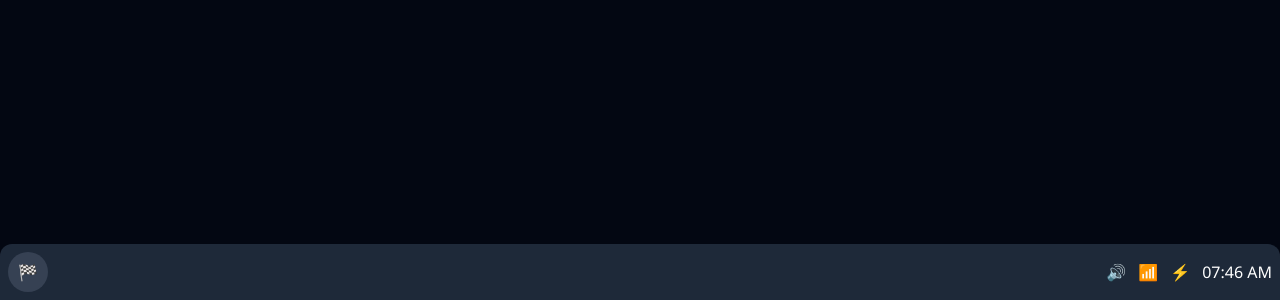
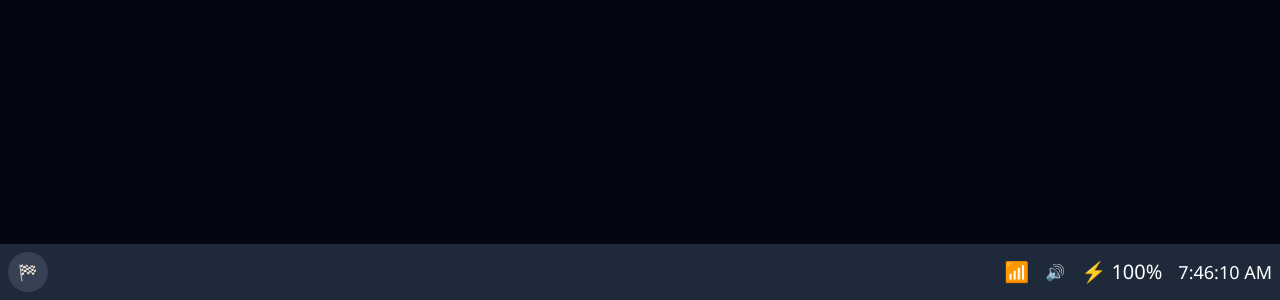
Before and after one commit to Paul-Lecomte/portfolio, a Next.js app: page / in a window 1280 px wide. Shown: the part 500-800 px from the top of the page. Built offline with nearby package versions, Linux system fonts and the light colour scheme.

Commit message:
moved the system tray to a component and also added real interactions

```diff
--- a/src/components/Desktop.tsx
+++ b/src/components/Desktop.tsx
@@ -12,6 +12,7 @@ import MediaPlayer from "@/components/MediaPlayer";
 import ImageViewer from "@/components/ImageViewer";
 import WebBrowser from "@/components/WebBrowser";
 import CodeEditor from "@/components/CodeEditor";
+import SystemTray from './SystemTray';
 
 // Default icons for the start menu (without showing on the desktop)
 const defaultIcons = [
@@ -212,7 +213,7 @@ export default function Desktop() {
             })}
 
             {/* Taskbar */}
-            <div className="absolute bottom-0 w-full bg-gray-800 p-2 flex items-center justify-between rounded-t-xl shadow-lg">
+            <div className="fixed bottom-0 w-full bg-gray-800 p-2 flex items-center justify-between shadow-lg z-50">
                 {/* Start Menu Button */}
                 <div className="relative">
                     <button
@@ -254,10 +255,7 @@ export default function Desktop() {
 
                 {/* System Tray */}
                 <div className="flex space-x-3 text-white">
-                    <span>🔊</span>
-                    <span>📶</span>
-                    <span>⚡</span>
-                    <span>{time}</span>
+                    <SystemTray />
                 </div>
             </div>
 
--- /dev/null
+++ b/src/components/SystemTray.tsx
@@ -0,0 +1,140 @@
+import React, { useState, useEffect } from 'react';
+
+const SystemTray = () => {
+    // State for controlling volume, muted status, network status, and battery level
+    const [volume, setVolume] = useState(50); // Volume control (0-100)
+    const [muted, setMuted] = useState(false); // Mute toggle
+    const [networkStatus, setNetworkStatus] = useState("online"); // Network status (online/offline)
+    const [batteryLevel, setBatteryLevel] = useState(100); // Battery level percentage
+    const [time, setTime] = useState(""); // Time for the system tray (to be updated every second)
+    const [showDate, setShowDate] = useState(false); // Toggle between showing date or time
+    const [showVolumePopup, setShowVolumePopup] = useState(false);
+    const [showNetworkPopup, setShowNetworkPopup] = useState(false);
+    const [showBatteryPopup, setShowBatteryPopup] = useState(false);
+    const [showTimePopup, setShowTimePopup] = useState(false);
+
+    // Set up effect to update time, battery status, and network changes
+    useEffect(() => {
+        // Update time every second
+        const timeInterval = setInterval(() => {
+            setTime(new Date().toLocaleTimeString());
+        }, 1000);
+
+        // Network status change handler
+        const handleNetworkChange = () => {
+            setNetworkStatus(navigator.onLine ? "online" : "offline");
+        };
+        window.addEventListener("online", handleNetworkChange);
+        window.addEventListener("offline", handleNetworkChange);
+
+        // Battery status update (only in the client-side environment)
+        if (typeof navigator !== 'undefined' && navigator.getBattery) {
+            const updateBatteryStatus = async () => {
+                const battery = await navigator.getBattery();
+                setBatteryLevel(Math.round(battery.level * 100));
+            };
+            updateBatteryStatus();
+        }
+
+        // Cleanup on unmount
+        return () => {
+            window.removeEventListener("online", handleNetworkChange);
+            window.removeEventListener("offline", handleNetworkChange);
+            clearInterval(timeInterval);
+        };
+    }, []);
+
+    // Handle volume slider change
+    const handleVolumeChange = (e) => {
+        setVolume(e.target.value);
+    };
+
+    // Toggle between showing time or date
+    const toggleTimeDate = () => {
+        setShowDate(!showDate);
+    };
+
+    // Toggle popups
+    const toggleVolumePopup = () => setShowVolumePopup(!showVolumePopup);
+    const toggleNetworkPopup = () => setShowNetworkPopup(!showNetworkPopup);
+    const toggleBatteryPopup = () => setShowBatteryPopup(!showBatteryPopup);
+    const toggleTimePopup = () => setShowTimePopup(!showTimePopup);
+
+    // Toggle mute inside the popup
+    const toggleMute = () => {
+        setMuted(!muted);
+        if (!muted) setVolume(50); // Restore volume when unmuted
+    };
+
+    return (
+        <div className="flex items-center space-x-4 text-white">
+            {/* Network Status */}
+            <div className="relative">
+                <span
+                    className={`text-xl ${networkStatus === "online" ? "text-green-500" : "text-red-500"}`}
+                    onClick={toggleNetworkPopup}
+                >
+                    {networkStatus === "online" ? "📶" : "🚫"}
+                </span>
+                {showNetworkPopup && (
+                    <div className="absolute top-[-130px] left-0 bg-gray-800 p-4 text-white rounded shadow-lg z-50 transition-transform">
+                        <p>Status: {networkStatus}</p>
+                        <button onClick={() => alert('Network settings clicked')}>Network Settings</button>
+                    </div>
+                )}
+            </div>
+
+            {/* Volume Control */}
+            <div className="relative">
+                <button onClick={toggleVolumePopup} className="cursor-pointer">
+                    {muted ? "🔇" : "🔊"}
+                </button>
+                {showVolumePopup && (
+                    <div className="absolute top-[-130px] left-0 bg-gray-800 p-4 text-white rounded shadow-lg z-50 transition-transform">
+                        <p>Volume: {volume}%</p>
+                        <button onClick={toggleMute} className="block mb-2">
+                            {muted ? "Unmute" : "Mute"}
+                        </button>
+                        <input
+                            type="range"
+                            min="0"
+                            max="100"
+                            value={muted ? 0 : volume}
+                            onChange={handleVolumeChange}
+                            className="w-full"
+                            disabled={muted} // Disable the slider if muted
+                        />
+                    </div>
+                )}
+            </div>
+
+            {/* Battery Status */}
+            <div className="relative">
+                <span className="text-xl" onClick={toggleBatteryPopup}>
+                    {batteryLevel >= 20 ? "⚡" : "🔋"} {batteryLevel}%
+                </span>
+                {showBatteryPopup && (
+                    <div className="absolute top-[-130px] left-16 bg-gray-800 p-4 text-white rounded shadow-lg z-50 transition-transform">
+                        <p>Battery: {batteryLevel}%</p>
+                        <button onClick={() => alert('Battery settings clicked')}>Battery Settings</button>
+                    </div>
+                )}
+            </div>
+
+            {/* Toggle Time/Date */}
+            <div className="relative">
+                <span onClick={toggleTimePopup} className="cursor-pointer text-lg hover:text-gray-400">
+                    {showDate ? new Date().toLocaleDateString() : time}
+                </span>
+                {showTimePopup && (
+                    <div className="absolute top-[-130px] left-24 bg-gray-800 p-4 text-white rounded shadow-lg z-50 transition-transform">
+                        <p>{showDate ? new Date().toLocaleDateString() : time}</p>
+                        <button onClick={toggleTimeDate}>Toggle Date/Time</button>
+                    </div>
+                )}
+            </div>
+        </div>
+    );
+};
+
+export default SystemTray;
```
